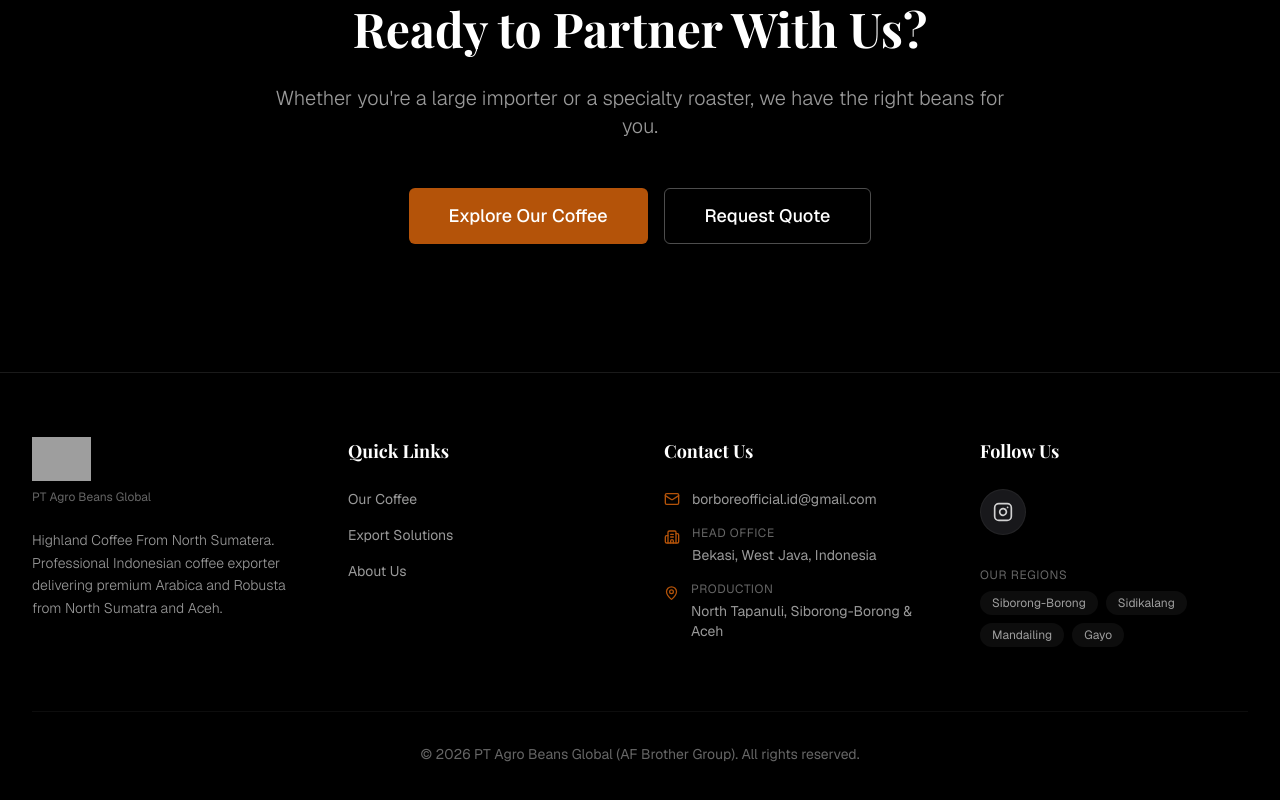
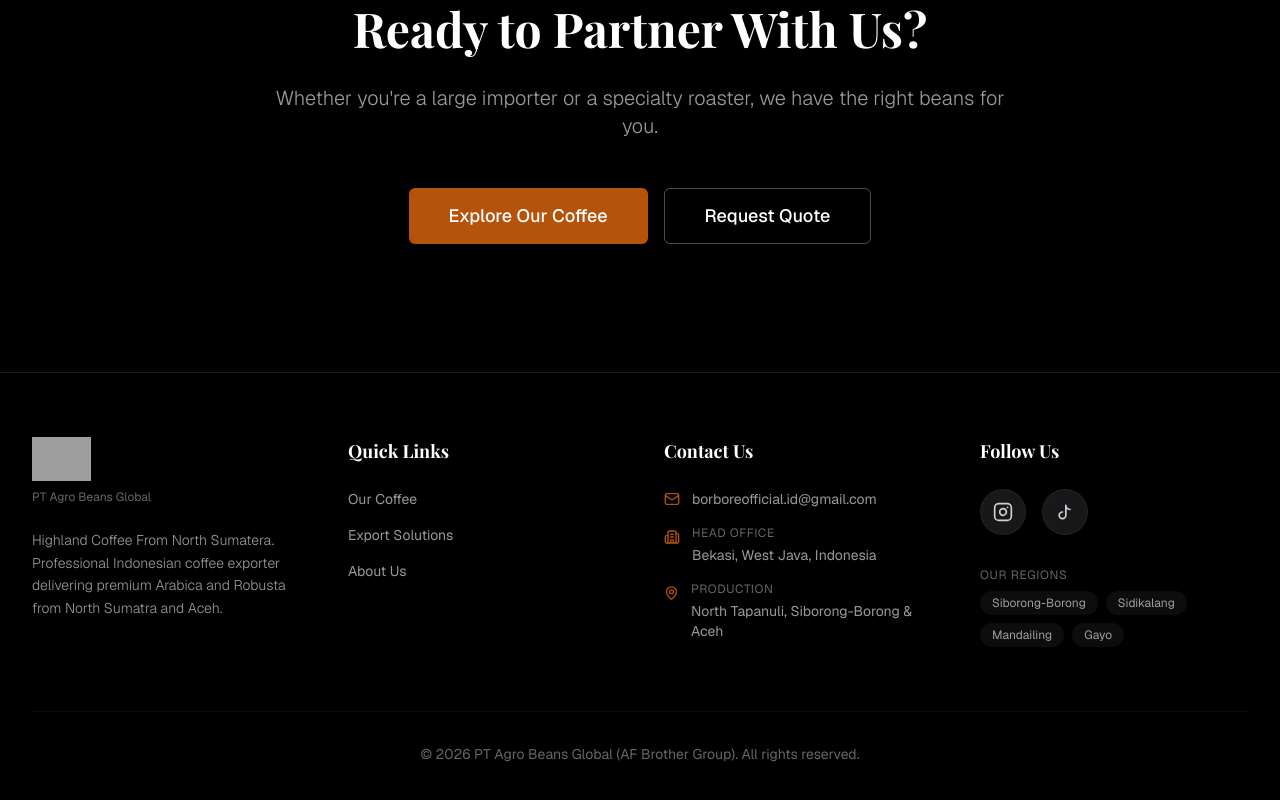
Before and after one commit to afifuddi/katalog, a Next.js app: page /about in a window 1280 px wide. Shown: the part 3298-4098 px from the top of the page. Built offline with nearby package versions, Linux system fonts and the light colour scheme; grey boxes are pictures that could not be loaded; a web font is replaced by a local one.

Commit message:
feat: update hero section

```diff
--- a/app/page.tsx
+++ b/app/page.tsx
@@ -56,12 +56,26 @@ export default function Home() {
 
             {/* Left Content */}
             <div className="space-y-8 pt-20">
-              <div>
-                <h1 className="text-6xl md:text-8xl font-serif text-white font-bold leading-tight mb-4">
-                  BORBORÉ
-                  <span className="text-primary">.id</span>
+              <div className="space-y-6">
+
+                {/* Main Heading */}
+                <h1 className="text-4xl sm:text-5xl md:text-6xl lg:text-7xl font-serif font-bold leading-[1.1] tracking-tight">
+                  <span className="text-white">BORBORE</span>
+                  <br />
+                  <span className="text-primary">
+                    BEANS COFFEE
+                  </span>
                 </h1>
-                <p className="text-xl md:text-2xl text-white/80 font-light tracking-wide">
+
+                {/* Origin Subtitle */}
+                <div className="flex items-center gap-3">
+                  <p className="text-white/50 text-sm tracking-[0.2em] uppercase font-light">
+                    Born in <span className="text-primary font-medium">Siborong-Borong</span>
+                  </p>
+                </div>
+
+                {/* Tagline */}
+                <p className="text-lg md:text-xl text-white/70 font-light tracking-wide max-w-md">
                   {t.tagline[language]}
                 </p>
               </div>
--- /dev/null
+++ b/components/icons/TikTokIcon.tsx
@@ -0,0 +1,22 @@
+'use client';
+
+interface TikTokIconProps {
+    className?: string;
+}
+
+export function TikTokIcon({ className = "h-5 w-5" }: TikTokIconProps) {
+    return (
+        <svg
+            xmlns="http://www.w3.org/2000/svg"
+            viewBox="0 0 24 24"
+            fill="none"
+            stroke="currentColor"
+            strokeWidth="2"
+            strokeLinecap="round"
+            strokeLinejoin="round"
+            className={className}
+        >
+            <path d="M9 12a4 4 0 1 0 4 4V4a5 5 0 0 0 5 5" />
+        </svg>
+    );
+}
--- a/components/layout/Footer.tsx
+++ b/components/layout/Footer.tsx
@@ -3,6 +3,7 @@
 import Link from 'next/link';
 import Image from 'next/image';
 import { Mail, MapPin, Instagram, Building2 } from 'lucide-react';
+import { TikTokIcon } from '@/components/icons/TikTokIcon';
 import { useLanguage } from '@/context/LanguageContext';
 import { translations } from '@/lib/i18n';
 
@@ -83,6 +84,9 @@ export function Footer() {
                             <a target='_blank' href="https://www.instagram.com/borbore.id" className="p-3 bg-zinc-900 rounded-full hover:bg-primary hover:text-white text-white/80 transition-all border border-white/5">
                                 <Instagram className="h-5 w-5" />
                             </a>
+                            <a target='_blank' href="https://www.tiktok.com/@borboreofficial.id" className="p-3 bg-zinc-900 rounded-full hover:bg-primary hover:text-white text-white/80 transition-all border border-white/5">
+                                <TikTokIcon className="h-5 w-5" />
+                            </a>
                         </div>
                         <div className="mt-8">
                             <p className="text-xs text-white/40 uppercase tracking-wider mb-2">{t.ourRegions[language]}</p>
```
